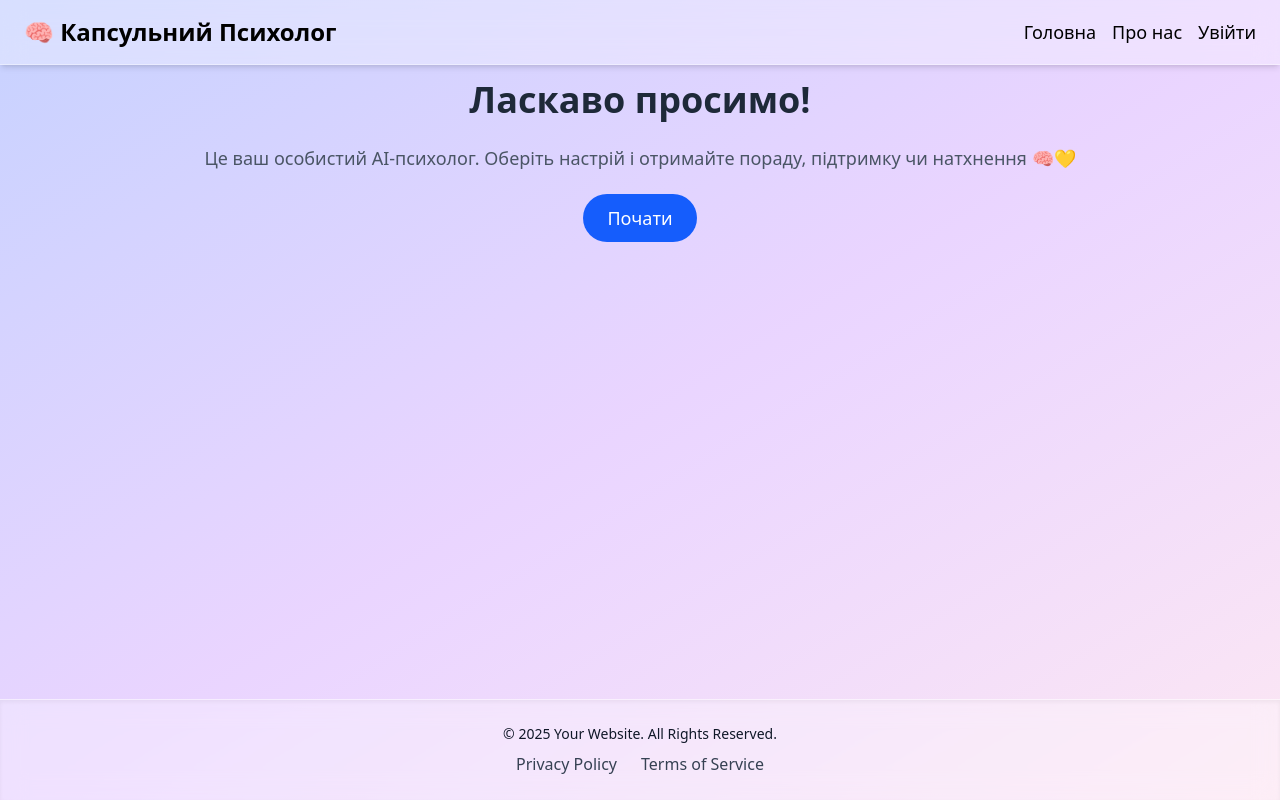
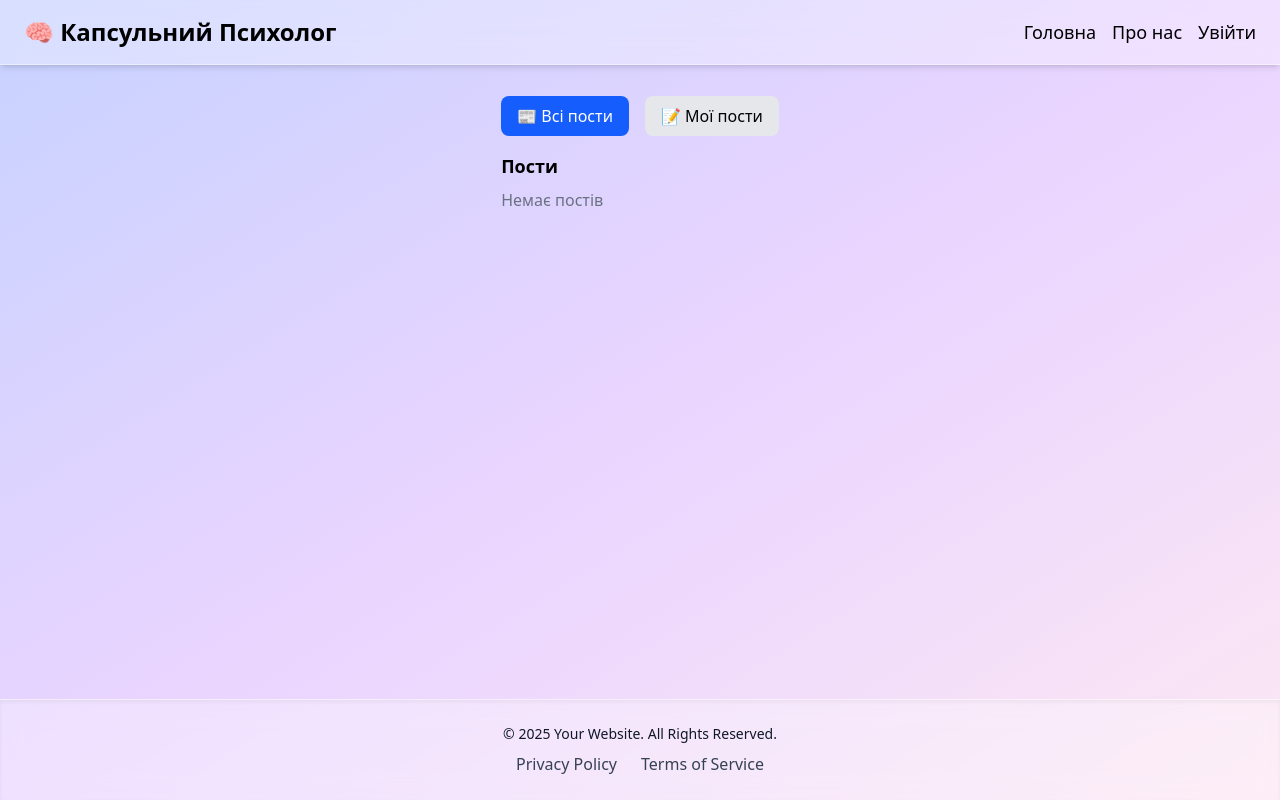
Before and after one commit to OleksandrDushnyi/MoodAI, a React (Vite) app in the folder my-mood-ai/: page /forum in a window 1280 px wide. Before the commit this address led to /. Built offline with nearby package versions, Linux system fonts and the light colour scheme.

Commit message:
feat: add ForumPage component and integrate it into the routing; create Post type for forum posts

```diff
--- /dev/null
+++ b/my-mood-ai/src/pages/ForumPage.tsx
@@ -0,0 +1,119 @@
+import { useEffect, useState } from 'react'
+import { Post } from '../types/Forum'
+
+const Forum = () => {
+  const [activeTab, setActiveTab] = useState<'all' | 'mine'>('all')
+  const [posts, setPosts] = useState<Post[]>([])
+  const [title, setTitle] = useState('')
+  const [content, setContent] = useState('')
+  const [userId, setUserId] = useState<string | null>(null)
+  const [isLoaded, setIsLoaded] = useState(false) // ✅
+
+  // Створюємо або отримуємо user-id
+  useEffect(() => {
+    let existingId = localStorage.getItem('user-id')
+    if (!existingId) {
+      existingId = Date.now().toString()
+      localStorage.setItem('user-id', existingId)
+    }
+    setUserId(existingId)
+  }, [])
+
+  // Завантажуємо пости з localStorage
+  useEffect(() => {
+    const stored = localStorage.getItem('forum-posts')
+    if (stored) {
+      setPosts(JSON.parse(stored))
+    }
+    setIsLoaded(true) // ✅ тільки після завантаження
+  }, [])
+
+  // Зберігаємо пости після завантаження
+  useEffect(() => {
+    if (isLoaded) {
+      localStorage.setItem('forum-posts', JSON.stringify(posts))
+    }
+  }, [posts, isLoaded]) // ✅ додаємо isLoaded
+
+  const addPost = () => {
+    if (!title.trim() || !content.trim() || !userId) return
+
+    const newPost: Post = {
+      id: Date.now(),
+      title,
+      content,
+      authorId: userId,
+      createdAt: new Date().toISOString(),
+    }
+    setPosts((prev) => [newPost, ...prev])
+    setTitle('')
+    setContent('')
+  }
+
+  if (!userId) return <p className="text-center p-4">Завантаження...</p>
+
+  const filteredPosts = activeTab === 'mine'
+    ? posts.filter((p) => p.authorId === userId)
+    : posts
+
+  return (
+    <div className="max-w-2xl mx-auto p-4">
+      <div className="flex space-x-4 mb-4">
+        <button
+          onClick={() => setActiveTab('all')}
+          className={`px-4 py-2 rounded-lg ${activeTab === 'all' ? 'bg-blue-600 text-white' : 'bg-gray-200'}`}
+        >
+          📰 Всі пости
+        </button>
+        <button
+          onClick={() => setActiveTab('mine')}
+          className={`px-4 py-2 rounded-lg ${activeTab === 'mine' ? 'bg-blue-600 text-white' : 'bg-gray-200'}`}
+        >
+          📝 Мої пости
+        </button>
+      </div>
+
+      {activeTab === 'mine' && (
+        <div className="mb-6">
+          <h2 className="text-xl font-semibold mb-2">Створити пост</h2>
+          <input
+            className="w-full p-2 mb-2 border rounded"
+            placeholder="Заголовок"
+            value={title}
+            onChange={(e) => setTitle(e.target.value)}
+          />
+          <textarea
+            className="w-full p-2 mb-2 border rounded"
+            placeholder="Ваш текст..."
+            rows={4}
+            value={content}
+            onChange={(e) => setContent(e.target.value)}
+          />
+          <button
+            onClick={addPost}
+            className="bg-green-600 text-white px-4 py-2 rounded hover:bg-green-700"
+          >
+            Додати пост
+          </button>
+        </div>
+      )}
+
+      <div>
+        <h3 className="text-lg font-bold mb-2">Пости</h3>
+        {filteredPosts.length === 0 ? (
+          <p className="text-gray-500">Немає постів</p>
+        ) : (
+          filteredPosts.map((post) => (
+            <div key={post.id} className="border rounded p-4 mb-3 shadow-sm bg-white">
+              <h4 className="font-semibold text-lg">{post.title}</h4>
+              <p className="text-gray-700">{post.content}</p>
+              <small className="text-gray-400">{new Date(post.createdAt).toLocaleString()}</small>
+            </div>
+          ))
+        )}
+      </div>
+    </div>
+  )
+}
+
+export default Forum
--- a/my-mood-ai/src/pages/HomePage.tsx
+++ b/my-mood-ai/src/pages/HomePage.tsx
@@ -2,17 +2,27 @@ import { Link } from 'react-router-dom'
 
 const HomePage = () => {
   return (
-    <div className="max-w-4xl mx-auto text-center">
+    <div className="max-w-4xl mx-auto text-center pt-10">
       <h1 className="text-4xl font-bold mb-6 text-gray-800">Ласкаво просимо!</h1>
       <p className="text-lg text-gray-600 mb-8">
         Це ваш особистий AI-психолог. Оберіть настрій і отримайте пораду, підтримку чи натхнення 🧠💛
       </p>
+
+      <div className="flex justify-center gap-4">
         <Link
           to="/dashboard"
           className="bg-blue-600 text-white px-6 py-3 rounded-full text-lg hover:bg-blue-700 transition"
         >
           Почати
         </Link>
+
+        <Link
+          to="/forum"
+          className="bg-purple-600 text-white px-6 py-3 rounded-full text-lg hover:bg-purple-700 transition"
+        >
+          Форум 💬
+        </Link>
+      </div>
     </div>
   )
 }
--- a/my-mood-ai/src/routes/AppRouter.tsx
+++ b/my-mood-ai/src/routes/AppRouter.tsx
@@ -5,6 +5,7 @@ import HomePage from '../pages/HomePage'
 import Dashboard from '../pages/DashboardPage'
 import Layout from '../components/Layout'
 import AboutPage from '../pages/AboutPage'
+import ForumPage from '../pages/ForumPage'
 // import HomePage from '../pages/HomePage'
 // import Dashboard from '../pages/Dashboard'
 // import LoginPage from '../pages/LoginPage'
@@ -28,6 +29,11 @@ const AppRouter = () => {
         // element={isLogin ? <Layout><Dashboard /></Layout> : <Navigate to="/login" replace />}
         element={<Layout><Dashboard /></Layout>}
       />
+         <Route
+        path="/forum"
+        // element={isLogin ? <Layout><Dashboard /></Layout> : <Navigate to="/login" replace />}
+        element={<Layout><ForumPage /></Layout>}
+      />
 
       <Route path="*" element={<Navigate to="/" replace />} />
     </Routes>
--- /dev/null
+++ b/my-mood-ai/src/types/Forum.ts
@@ -0,0 +1,7 @@
+export type Post = {
+    id: number
+    title: string
+    content: string
+    authorId: string
+    createdAt: string
+  }
```
Lines whose indentation alone changed are shown as unchanged.
